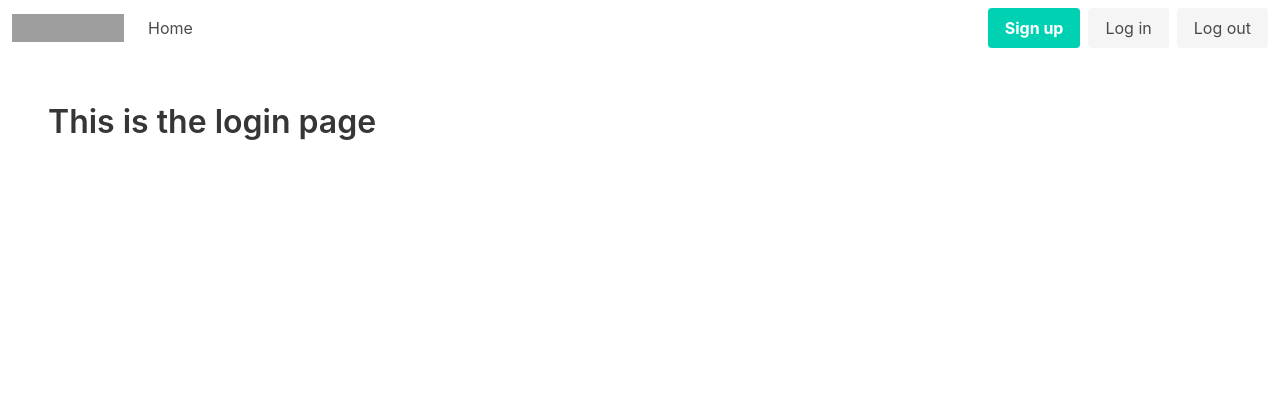
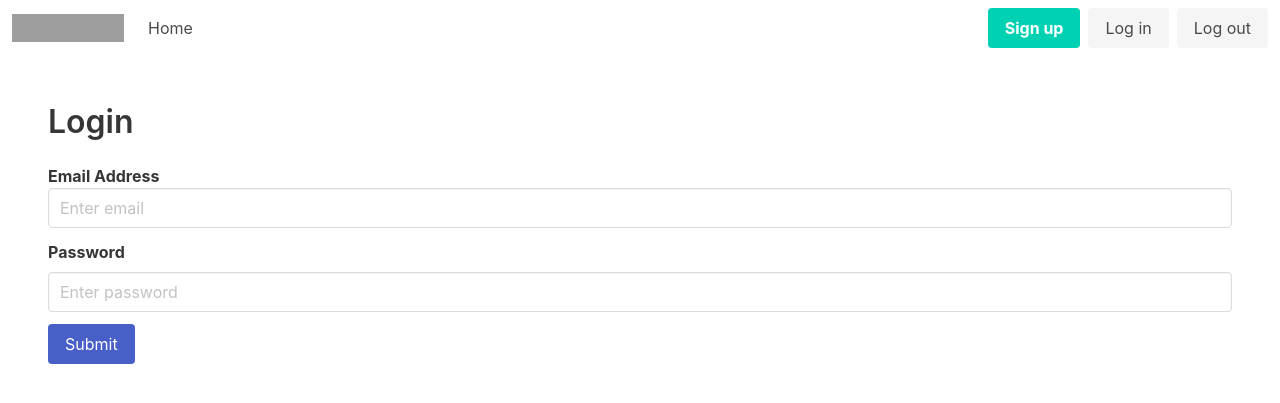
Before and after one commit to jeffnk05/wishlist_app, a Flask app: page /login in a window 1280 px wide. Shown: the top 403 px of the page. Run offline with Flask 3, Linux system fonts and the light colour scheme; grey boxes are pictures that could not be loaded.

Commit message:
add login page

```diff
--- a/wishlist/auth.py
+++ b/wishlist/auth.py
@@ -1,15 +1,18 @@
-from flask import Blueprint, render_template
+from flask import Blueprint, render_template, request, flash, redirect, url_for
 
 auth = Blueprint('auth', __name__)
 
-@auth.route('/login')
+@auth.route('/login', methods=['GET', 'POST'])
 def login():
+    data = request.form
+    print(data)
+
     return render_template("login.html")
 
 @auth.route('/logout')
 def logout():
     return "<p>logout</p>"
 
-@auth.route('/sign-up')
+@auth.route('/sign-up', methods=['GET', 'POST'])
 def sign_up():
     return render_template("sign_up.html")
--- a/wishlist/templates/login.html
+++ b/wishlist/templates/login.html
@@ -1,4 +1,35 @@
 {% extends "base.html" %} {%block title%} Login {% endblock %}
-{% block main %}
-    <h1 class="title">This is the login page </h1>
-{% endblock  %}
+{% block main%}
+<form action="" method="post">
+  <h3 class="title is-3">Login</h3>
+  <div class="field">
+    <div class="control">
+      <label class="label" for="email">Email Address</label>
+    </div>
+    <input
+      class="input"
+      type="email"
+      name="email"
+      id="email"
+      placeholder="Enter email"
+    />
+  </div>
+  <div class="field">
+    <label class="label" for="password1">Password</label>
+    <div class="control">
+      <input
+        class="input"
+        type="password"
+        name="password1"
+        id="password"
+        placeholder="Enter password"
+      />
+    </div>
+  </div>
+  <div class="field">
+    <div class="field">
+      <button class="button is-link">Submit</button>
+    </div>
+  </div>
+</form>
+{% endblock %}
```
Also changed, not shown: 2 other files.
